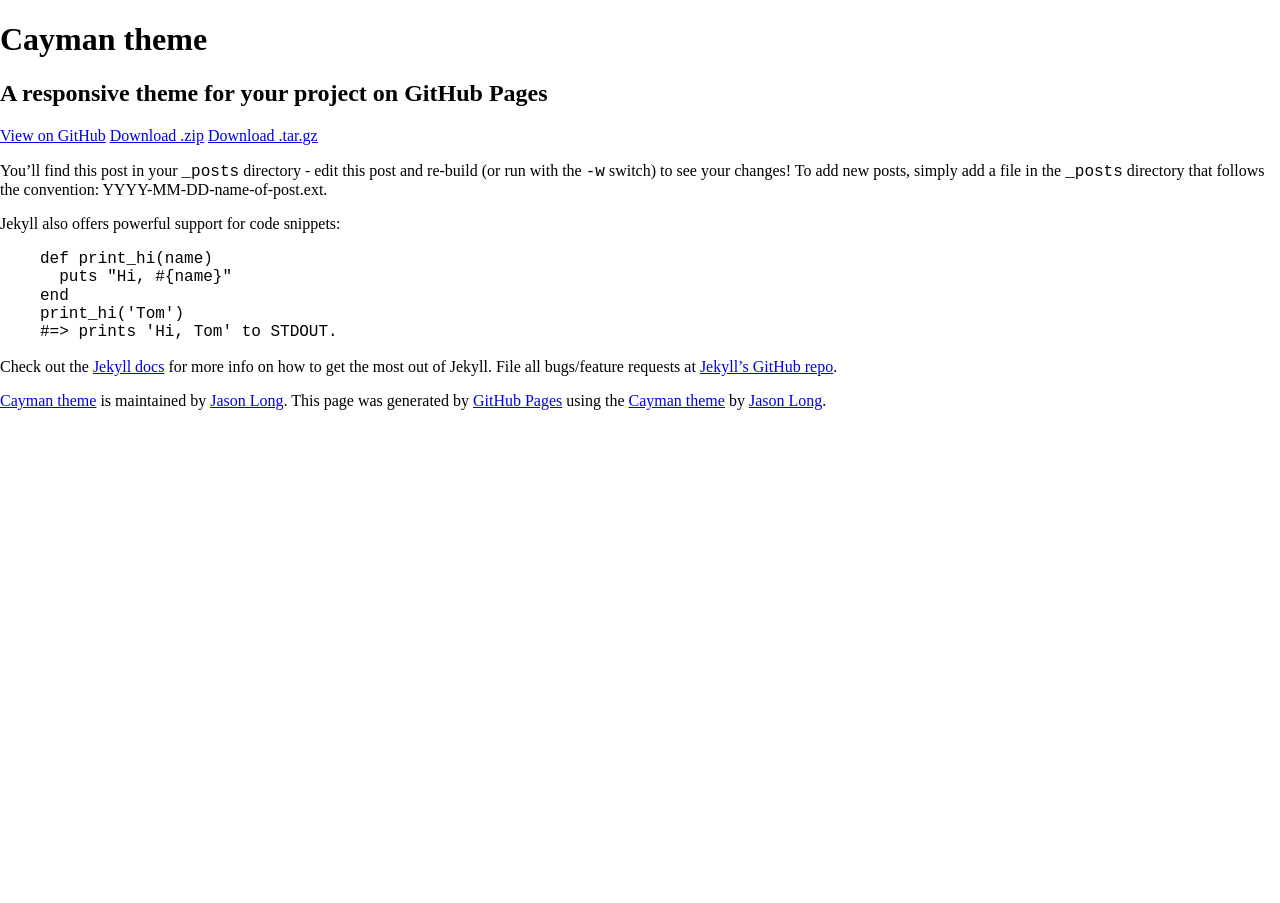
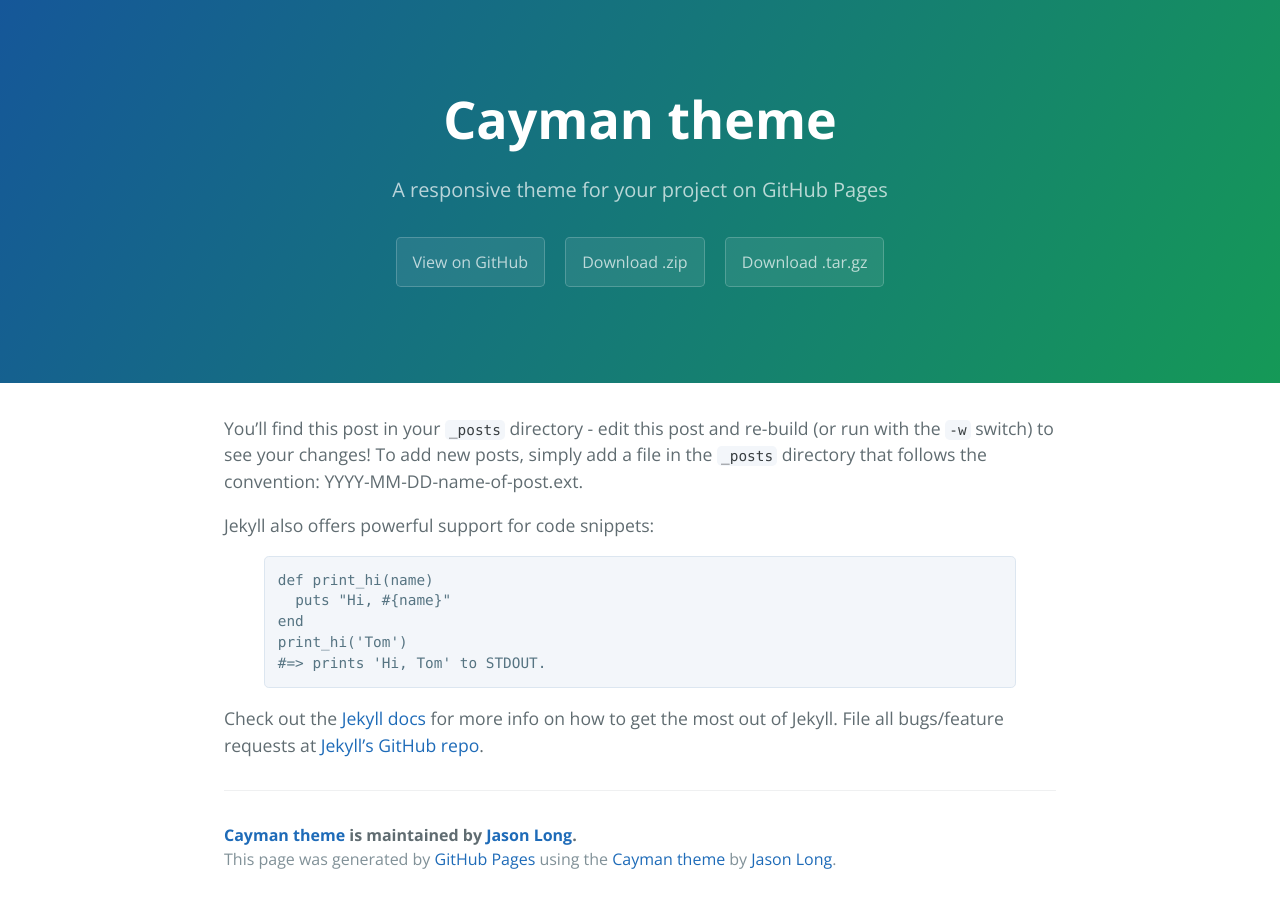
Before and after one commit to pietromenna/jekyll-cayman-theme, a Jekyll site: the page built from _posts/2016-02-12-sample-content.markdown, in a window 1280 px wide. Built offline with Jekyll 4.4.1, drawn with Linux system fonts in a browser that asks for light colours; nearby versions of some CDN libraries; library files that are not in the unit come from our copies; Markdown is read by kramdown in place of the engine named in the settings.

Commit message:
Fixes #1.
- baseurl is required for sites which do not sit on the root of the domain

```diff
--- a/_includes/head.html
+++ b/_includes/head.html
@@ -3,7 +3,7 @@
   <title>{{ site.title }}</title>
   <meta name="viewport" content="width=device-width, initial-scale=1">
   <meta name="theme-color" content="#157878">
-  <link rel="stylesheet" href="css/normalize.css">
+  <link rel="stylesheet" href="{{ site.baseurl }}/css/normalize.css">
   <link href='https://fonts.googleapis.com/css?family=Open+Sans:400,700' rel='stylesheet' type='text/css'>
-  <link rel="stylesheet" href="css/cayman.css">
+  <link rel="stylesheet" href="{{ site.baseurl }}/css/cayman.css">
 </head>
```
Also changed, not shown: README.md.
